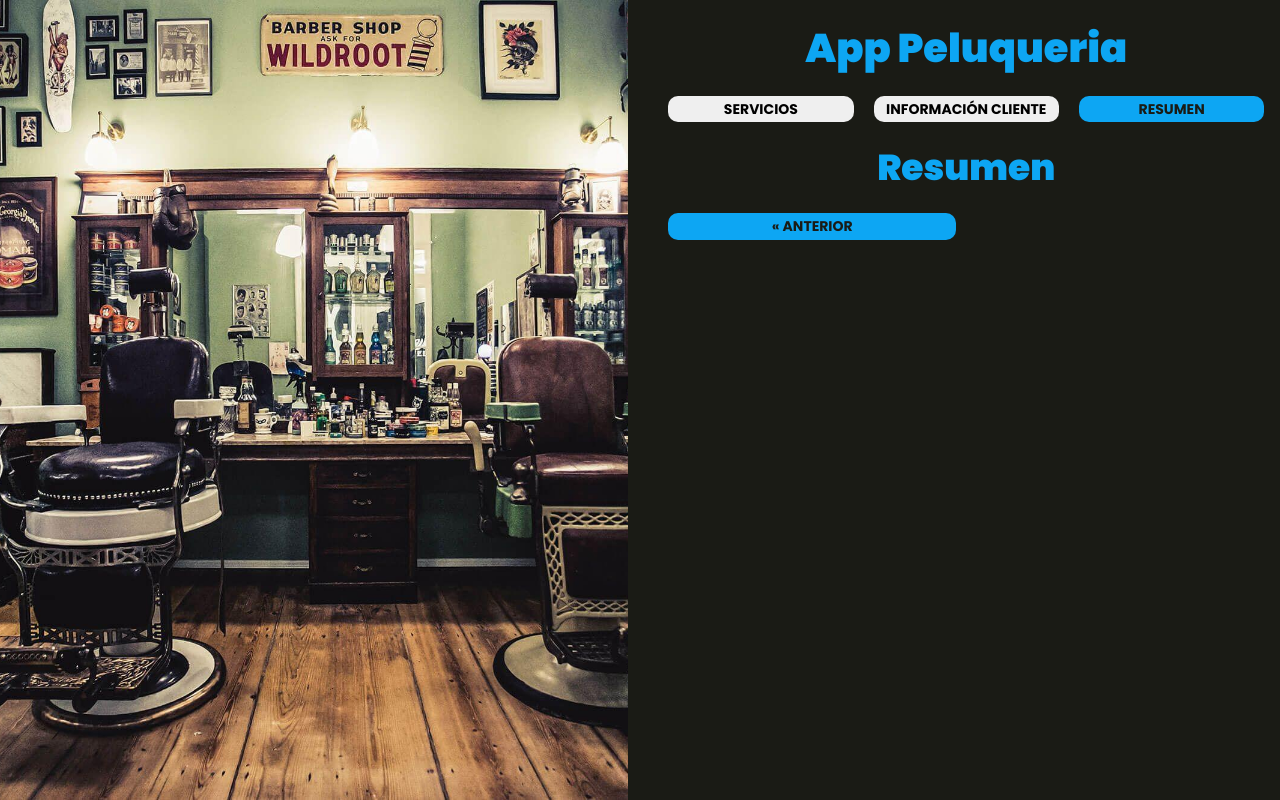
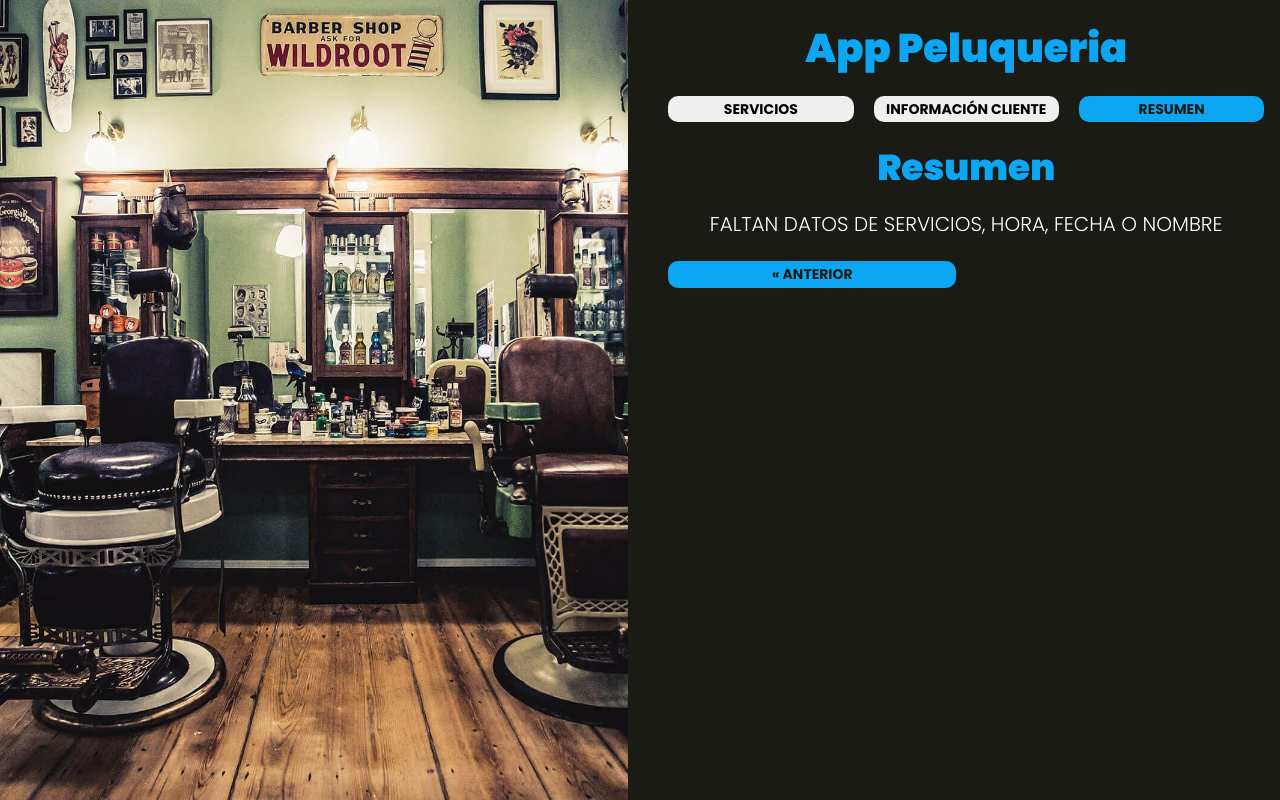
Before and after one commit to Daviiduhh/appBarberia, a website with bundled scripts: page index.html in a window 1280 px wide. Both pictures are taken after a click on the button "RESUMEN". Built offline with nearby package versions, Linux system fonts and the light colour scheme.

Commit message:
Se lagrego el mensaje de cita invalida a traves de js y se le dieron estilos

```diff
--- a/index.html
+++ b/index.html
@@ -65,7 +65,7 @@
                 </form>
             </div>
 
-            <div id="paso-3" class="seccion">
+            <div id="paso-3" class="seccion contenido-resumen">
                 <h2>Resumen</h2>
             </div>
 
--- a/src/js/app.js
+++ b/src/js/app.js
@@ -1,4 +1,11 @@
 let pagina = 1;
+
+const cita = {
+  nombre: '',
+  fecha: '',
+  hora: '',
+  servicios: []
+}
 
 document.addEventListener("DOMContentLoaded", () => {
   iniciarApp();
@@ -15,6 +22,9 @@ document.addEventListener("DOMContentLoaded", () => {
 
   //Comprueba la pagina actual para ocultar/mostrar la paginacion
   botonesPaginador();
+
+  //Muestra el resumen de la cita, o el mensaje de que está vacia o oncompleta
+  mostrarResumen();
 });
 
 function mostrarSeccion() {
@@ -149,3 +159,23 @@ function botonesPaginador() {
   }
   mostrarSeccion();
 }
+
+function mostrarResumen() {
+  //Destructuring
+  const { nombre, fecha, hora, servicios } = cita;
+
+  //Seleccionar resumen
+  const resumenDiv = document.querySelector('.contenido-resumen');
+
+  //Validacion de objeto
+  if(Object.values(cita).includes('')) { //Si alguno incluye algun string vacio
+    const noServicios = document.createElement('p');
+    noServicios.textContent = 'Faltan datos de servicios, hora, fecha o nombre';
+
+    noServicios.classList.add('text-center');
+    noServicios.classList.add('invalidar-cita');
+
+    //Agregar a resumenDiv
+    resumenDiv.appendChild(noServicios);
+  }
+}
--- a/src/scss/app.scss
+++ b/src/scss/app.scss
@@ -9,3 +9,4 @@
 @import 'layout/servicios';
 @import 'layout/paginacion';
 @import 'layout/formulario';
+@import 'layout/resumen';
--- /dev/null
+++ b/src/scss/layout/_resumen.scss
@@ -0,0 +1,4 @@
+.invalidar-cita {
+    margin: $separacion / 2 0;
+    text-transform: uppercase;
+}
```
Also changed, not shown: build/css/app.css, build/js/bundle.min.js, 2 other files.
